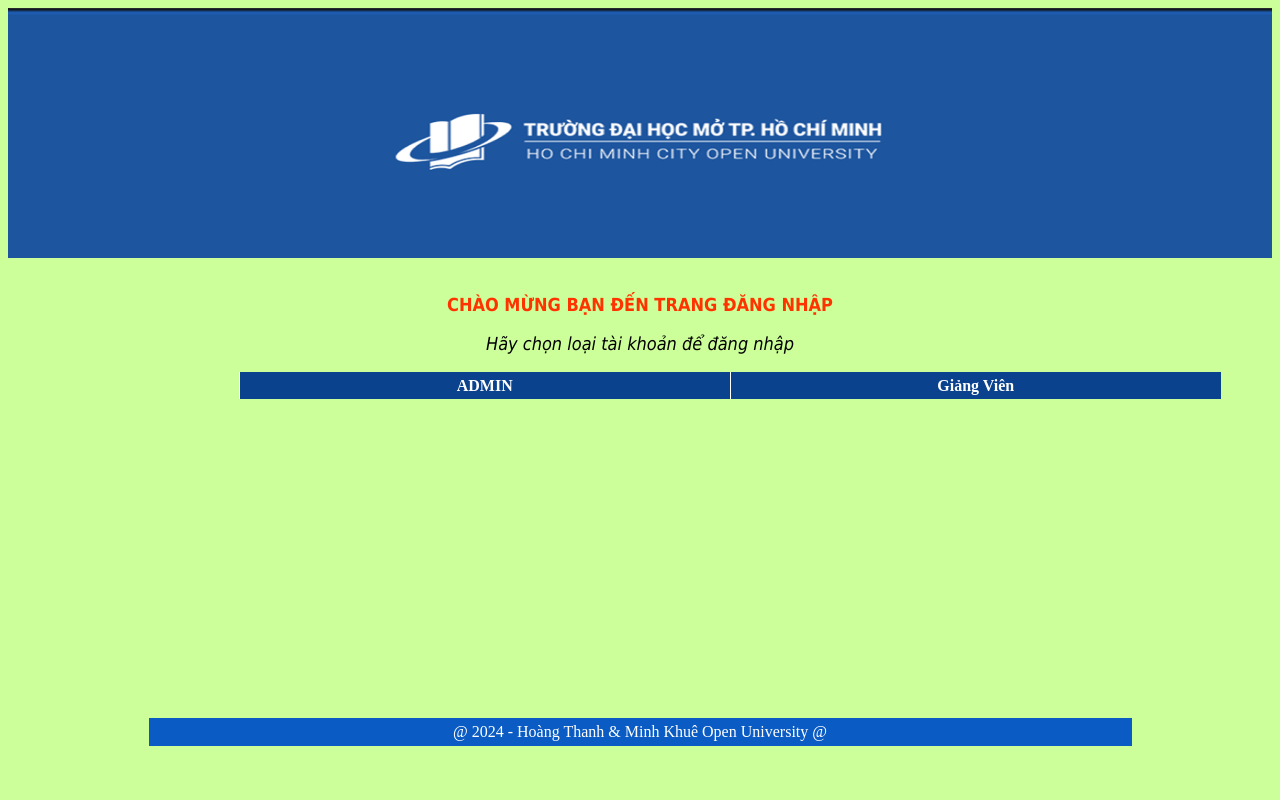
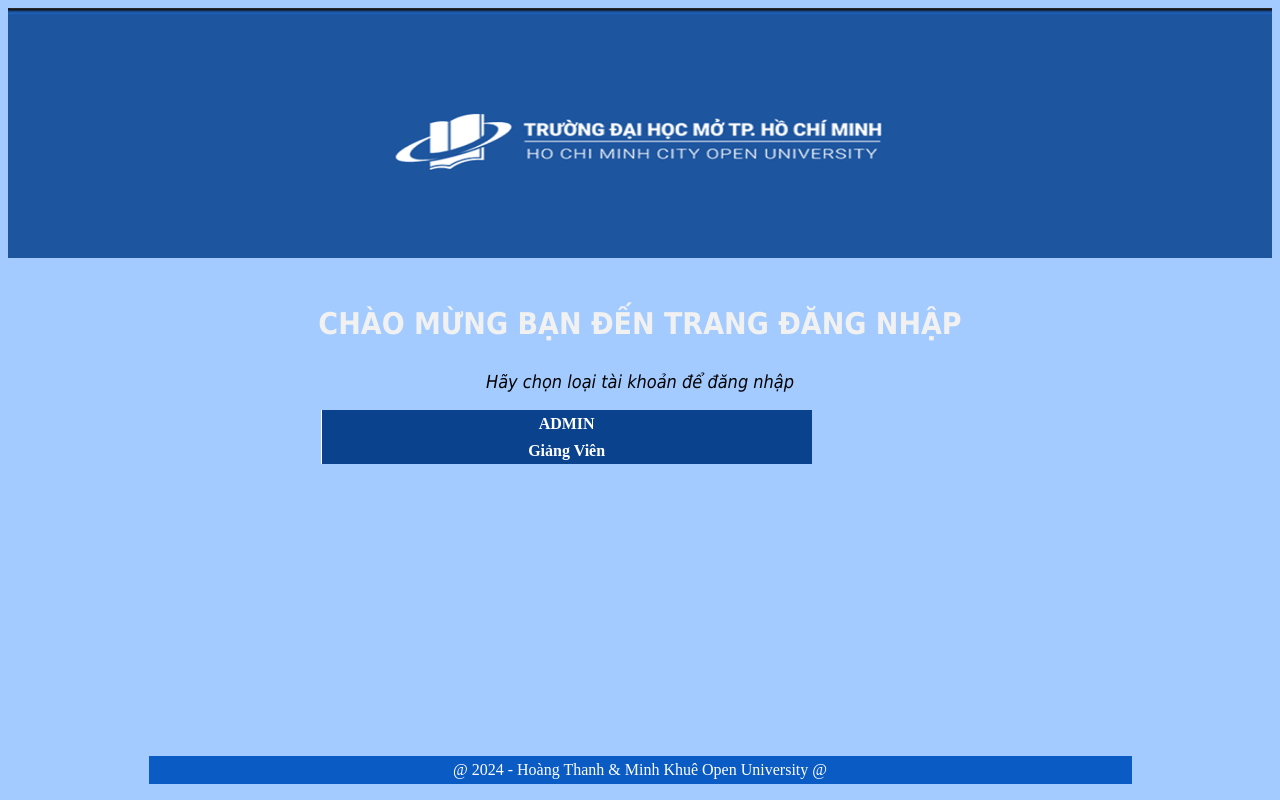
Before and after one commit to thanhnguyenhoang171/web_qldiemthi, a PHP site: page /admin/dangnhap.php in a window 1280 px wide. Run offline with PHP 8.4, Linux system fonts and the light colour scheme.

Commit message:
fix dangnhapphp

```diff
--- a/diemthi/admin/dangnhap.php
+++ b/diemthi/admin/dangnhap.php
@@ -12,7 +12,7 @@
 	<div class="banner">
 		<center><img src="../assets/img/Ban.png" width="100%" height="250px"></center>
 
-		<body bgcolor="CCFF99">
+		<body bgcolor="a3cbff">
 			<?php
 			echo '<br/>';
 			?>
@@ -20,7 +20,7 @@
 			?>
 			<style type="text/css">
 				#menu ul {
-					margin-left: 14.9vw;
+					margin-left: 21.3vw;
 					padding-bottom: 40vh;
 					text-align: center;
 				}
@@ -51,7 +51,7 @@
 			</style>
 			<link rel="stylesheet" type="text/css" href="style.css">
 			<div id="menu">
-				<p style="font-family:Tahoma;font-weight: bold;text-align: center;font-size: large;color:#FF3300;">CHÀO
+				<p style="font-family:Tahoma;font-weight: bold;text-align: center;font-size: 30px;color:#f1f1f1;">CHÀO
 					MỪNG BẠN ĐẾN
 					TRANG ĐĂNG NHẬP</p>
 				<p style="font-family: Tahoma; font-style: italic; text-align: center; font-size: large; color: 000066">
```
